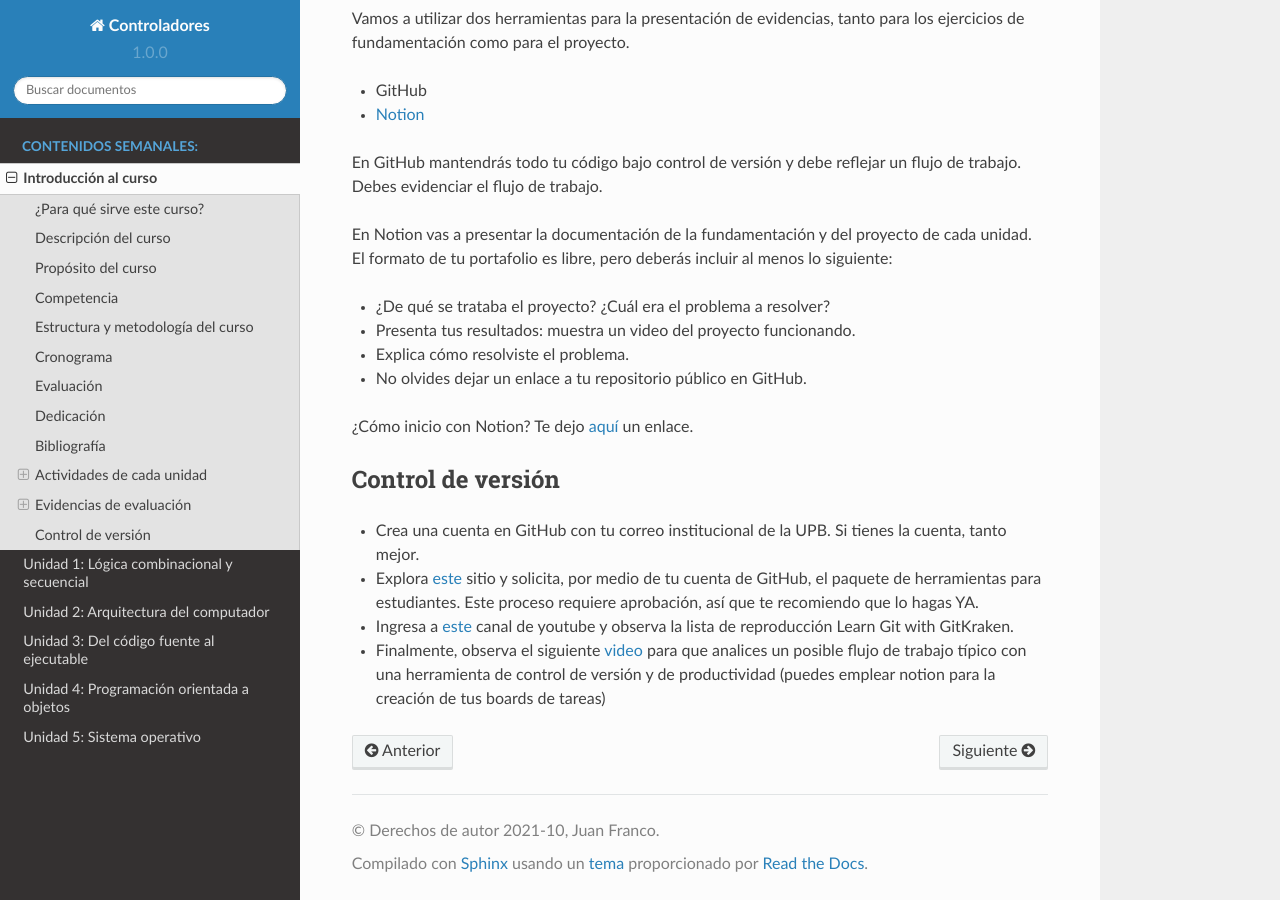
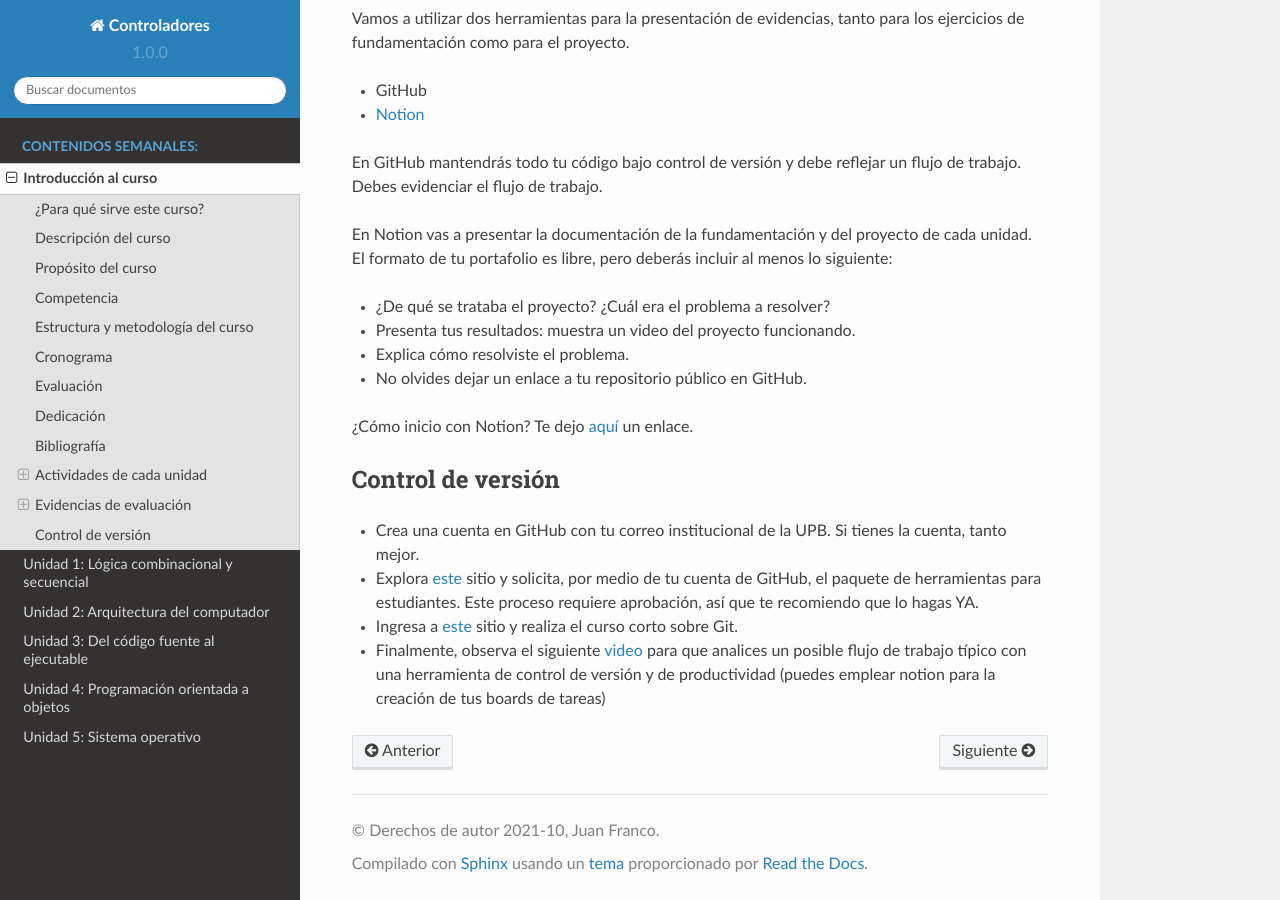
Before and after one commit to juanferfranco/controladores, a Sphinx documentation site: the page built from docs/_intro/intro.rst, in a window 1280 px wide and 900 px high, scrolled down 3275 px. Built offline with Sphinx 7.4.7 and the Read the Docs theme 2.0.0, drawn with Linux system fonts in a browser that asks for light colours.

Commit message:
update kitkraken link

```diff
--- a/docs/_intro/intro.rst
+++ b/docs/_intro/intro.rst
@@ -187,8 +187,8 @@ Control de versión
   solicita, por medio de tu cuenta de GitHub, el paquete de herramientas
   para estudiantes. Este proceso requiere aprobación, así que te recomiendo
   que lo hagas YA.
-* Ingresa a `este <https://www.youtube.com/c/Gitkraken/playlists>`__ canal
-  de youtube y observa la lista de reproducción Learn Git with GitKraken.
+* Ingresa a `este <https://www.gitkraken.com/learn/git/tutorials>`__ sitio
+  y realiza el curso corto sobre Git.
 * Finalmente, observa el siguiente `video <https://www.youtube.com/watch?v=lYAHmthUO1M>`__
   para que analices un posible flujo de trabajo típico con una herramienta de
   control de versión y de productividad (puedes emplear notion para la creación
```
